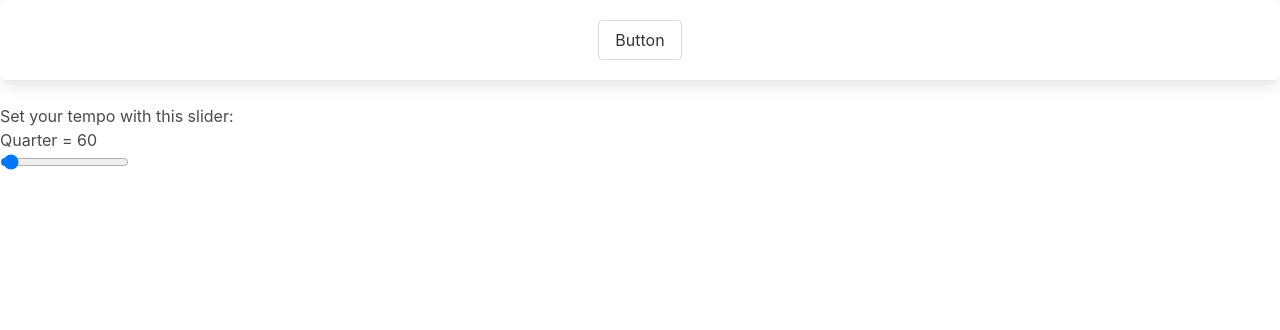
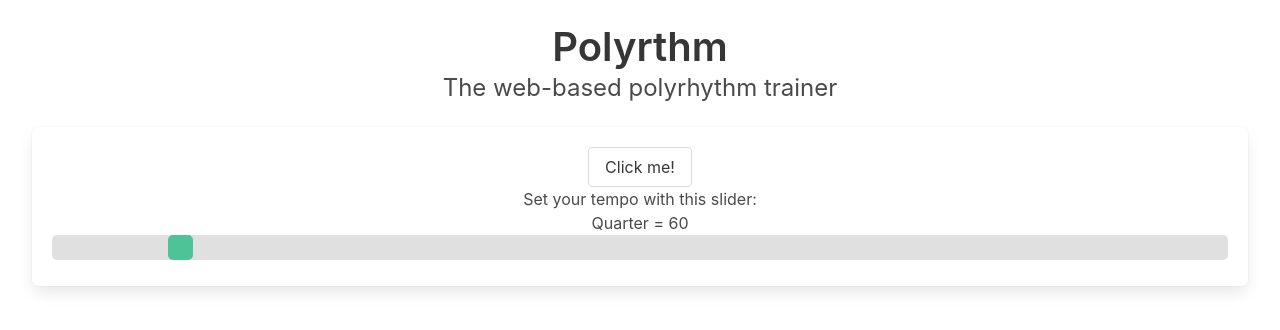
Before and after one commit to 03kkim/polyrhythm-bulma, a React (Create React App) app: page / in a window 1280 px wide. Shown: the top 330 px of the page. Built offline with nearby package versions, Linux system fonts and the light colour scheme.

Commit message:
make things look pretty

```diff
--- a/src/App.js
+++ b/src/App.js
@@ -84,13 +84,16 @@ function App() {
   );
 
   return (
-    <div>
-      <div className="box has-text-centered">
+    <>
+    <div className="container is-fluid pt-5 has-text-centered">
+      <h2 className="title is-2">Polyrthm</h2>
+      <p class="subtitle is-4">The web-based polyrhythm trainer</p>
+      <div className="box">
         <Button color={buttonColor} onClick={startTone} isPlaying={isPlaying} />
+        <RangeSlider {...sliderProps} min={33} max={300} step="0.5" />
       </div>
-      <RangeSlider {...sliderProps} min={33} max={1000} />
-
     </div>
+    </>
   );
 }
 
--- a/src/components/FlashingButton.js
+++ b/src/components/FlashingButton.js
@@ -1,5 +1,5 @@
 export function Button(props) {
     let classThing = props.color === "" ? "button" : "button" + " is-" + props.color;
 
-    return <button className={classThing} onClick = {props.onClick}>Button</button>
+    return <button className={classThing} onClick = {props.onClick}>Click me!</button>
 }
--- a/src/components/RangeSlider.js
+++ b/src/components/RangeSlider.js
@@ -5,7 +5,7 @@ import React, {
     useState,
     useEffect,
   } from "react";
-
+import "./Slider.css";
 export const RangeSlider = memo(
 ({ classes, label, onChange, value, ...sliderProps }) => {
     const [sliderVal, setSliderVal] = useState(0);
--- a/src/components/Slider.css
+++ b/src/components/Slider.css
@@ -13,6 +13,7 @@
     opacity: 0.7; /* Set transparency (for mouse-over effects on hover) */
     -webkit-transition: .2s; /* 0.2 seconds transition on hover */
     transition: opacity .2s;
+    border-radius: 5px;
   }
 
   /* Mouse-over effects */
@@ -28,6 +29,7 @@
     height: 25px; /* Slider handle height */
     background: #04AA6D; /* Green background */
     cursor: pointer; /* Cursor on hover */
+    border-radius: 5px;
   }
 
   .slider::-moz-range-thumb {
@@ -35,4 +37,5 @@
     height: 25px; /* Slider handle height */
     background: #04AA6D; /* Green background */
     cursor: pointer; /* Cursor on hover */
+    border-radius: 5px;
   }
```
